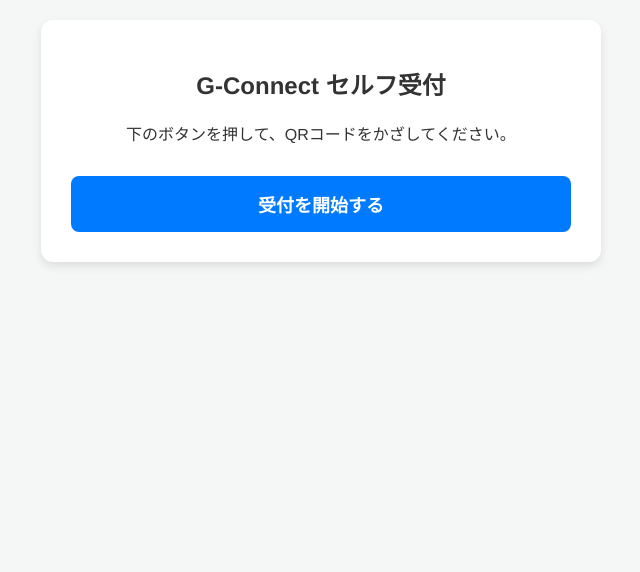
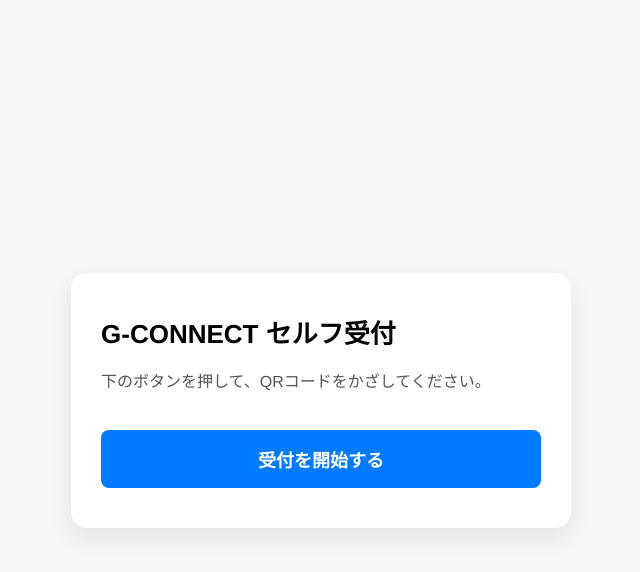
Before and after one commit to gconnect2025-ops/gconnect-reception, a plain HTML site: page index.html in a window 1280 px wide. Shown: the whole page, without its empty margins (319-959 px from the left). Drawn offline with Linux system fonts and the light colour scheme.

Commit message:
Update index.html

```diff
--- a/index.html
+++ b/index.html
@@ -2,23 +2,75 @@
 <html>
 <head>
   <meta charset="UTF-8">
-  <title>G-Connect セルフ受付システム</title>
+  <title>G-CONNECT セルフ受付システム</title>
   <meta name="viewport" content="width=device-width, initial-scale=1">
   <style>
-    body { font-family: 'Helvetica Neue', Arial, sans-serif; text-align: center; margin: 0; padding: 20px; background-color: #f4f7f6; color: #333; }
-    .container { max-width: 500px; margin: 0 auto; background: white; padding: 30px; border-radius: 12px; box-shadow: 0 4px 10px rgba(0,0,0,0.1); }
-    h1 { font-size: 24px; margin-bottom: 20px; }
-    button { width: 100%; padding: 15px; font-size: 18px; font-weight: bold; border: none; border-radius: 8px; cursor: pointer; margin-top: 15px; transition: 0.2s; }
+    /* 画面全体を上下左右の中央揃えにする設定 */
+    html, body {
+      height: 100%;
+      margin: 0;
+      padding: 0;
+      background-color: #f4f7f6;
+      font-family: 'Helvetica Neue', Arial, sans-serif;
+    }
+    body {
+      display: flex;
+      align-items: center;      /* 上下の中央揃え */
+      justify-content: center;  /* 左右の中央揃え */
+      box-sizing: border-box;
+      padding: 20px;
+    }
+
+    /* 真ん中に配置される白いカードのボックス */
+    .container {
+      width: 100%;
+      max-width: 500px;
+      background: white;
+      padding: 40px 30px;
+      border-radius: 16px;
+      box-shadow: 0 10px 25px rgba(0,0,0,0.08);
+      box-sizing: border-box;
+    }
+
+    h1 { font-size: 26px; margin-top: 0; margin-bottom: 20px; }
+    p { font-size: 16px; line-height: 1.5; color: #555; }
+
+    button {
+      width: 100%;
+      padding: 16px;
+      font-size: 18px;
+      font-weight: bold;
+      border: none;
+      border-radius: 8px;
+      cursor: pointer;
+      margin-top: 20px;
+      transition: background-color 0.2s;
+    }
     .btn-main { background-color: #007bff; color: white; }
     .btn-success { background-color: #28a745; color: white; }
     .btn-danger { background-color: #dc3545; color: white; }
+
     .step-panel { display: none; }
     .step-panel.active { display: block; }
-    #reader { width: 100%; max-width: 400px; margin: 0 auto; border-radius: 8px; overflow: hidden; background-color: #eee; }
-    .company-display { font-size: 20px; color: #666; margin-top: 20px; font-weight: bold; }
-    .name-display { font-size: 32px; font-weight: bold; margin: 10px 0 25px 0; color: #0056b3; }
-    .table-display { font-size: 48px; font-weight: bold; margin: 20px 0; color: #d9534f; }
-    .loading { font-size: 18px; color: #666; font-style: italic; }
+
+    /* カメラ映像の表示エリア */
+    #reader {
+      width: 100%;
+      max-width: 400px;
+      margin: 20px auto;
+      border-radius: 12px;
+      overflow: hidden;
+      background-color: #eee;
+    }
+
+    .company-display { font-size: 22px; color: #666; margin-top: 25px; font-weight: bold; }
+    .name-display { font-size: 36px; font-weight: bold; margin: 10px 0 30px 0; color: #0056b3; }
+
+    /* 感謝メッセージのデザイン */
+    .thanks-message { font-size: 20px; font-weight: bold; color: #28a745; margin: 15px 0; line-height: 1.6; }
+
+    .table-display { font-size: 54px; font-weight: bold; margin: 20px 0; color: #d9534f; }
+    .loading { font-size: 18px; color: #666; font-style: italic; margin-top: 20px; }
   </style>
   <script src="https://cdnjs.cloudflare.com/ajax/libs/html5-qrcode/2.3.8/html5-qrcode.min.js"></script>
 </head>
@@ -28,7 +80,7 @@
 
   <!-- ステップ1: 初期画面 -->
   <div id="step-start" class="step-panel active">
-    <h1>G-Connect セルフ受付</h1>
+    <h1>G-CONNECT セルフ受付</h1>
     <p>下のボタンを押して、QRコードをかざしてください。</p>
     <button class="btn-main" onclick="startScan()">受付を開始する</button>
   </div>
@@ -50,16 +102,17 @@
     <button class="btn-danger" onclick="stopScanAndReset()">やり直す</button>
   </div>
 
-  <!-- ステップ4: テーブル案内画面 -->
+  <!-- ステップ4: テーブル案内＆感謝画面（メッセージを追加！） -->
   <div id="step-result" class="step-panel">
     <h1>受付が完了しました！</h1>
+    <div class="thanks-message">本日はお越しいただきまして<br>ありがとうございます！</div>
     <p>あなたのテーブルは</p>
     <div id="table-area" class="table-display"></div>
     <p>です。その場でスタッフへお会計をお願いします。</p>
     <button class="btn-main" onclick="resetSystem()">次の人へ</button>
   </div>
 
-  <div id="loading" class="loading" style="display:none; margin-top:20px;">通信中...</div>
+  <div id="loading" class="loading" style="display:none;">通信中...</div>
 
 </div>
 
@@ -96,7 +149,6 @@
         currentQrData = decodedText;
         document.getElementById('loading').style.display = 'block';
 
-        // GASへAPI通信を行う
         fetch(GAS_WEBAPP_URL, {
           method: "POST",
           body: JSON.stringify({ method: "findMember", qrData: currentQrData })
@@ -125,7 +177,6 @@
   function confirmIdentity() {
     document.getElementById('loading').style.display = 'block';
 
-    // GASへ確定データを送信する
     fetch(GAS_WEBAPP_URL, {
       method: "POST",
       body: JSON.stringify({
```
